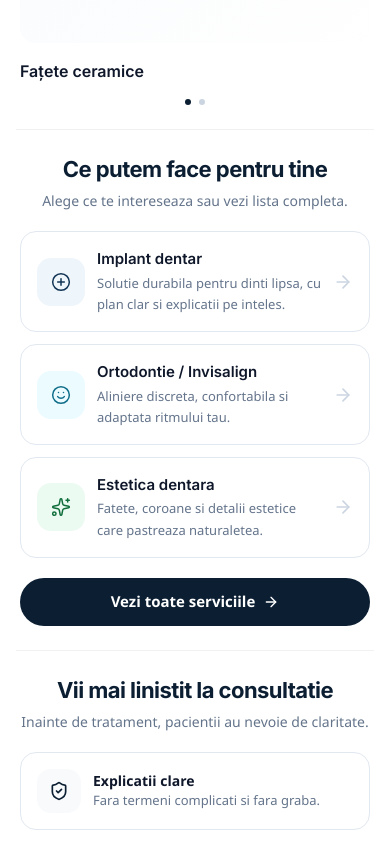
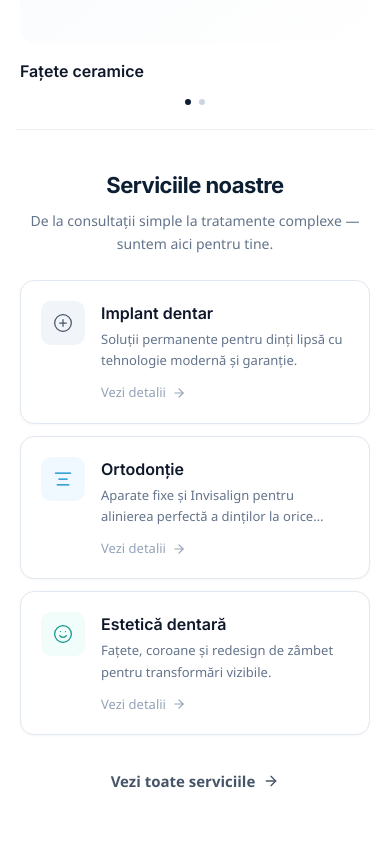
Before and after one commit to atwonio16/doctor-suciu-dental, a React (Vite) app: page / in a window 390 px wide. Shown: the part 1300-2141 px from the top of the page. Built offline with nearby package versions, Linux system fonts and the light colour scheme; no server answers; the database is empty.

Commit message:
redesign: sectiune servicii preview mobile - inspirat din desktop

```diff
--- a/src/mobile/sections/MobileServicesPreview.tsx
+++ b/src/mobile/sections/MobileServicesPreview.tsx
@@ -1,135 +1,176 @@
-import { ArrowRight, CirclePlus, Smile, Sparkles, Stethoscope, type LucideIcon } from 'lucide-react';
+import { ArrowRight, CirclePlus, AlignCenter, Smile } from 'lucide-react';
 import { Link } from 'react-router-dom';
 import { useMemo } from 'react';
 import { usePublicServices } from '../../hooks/useSupabaseData';
 
 type ServicePreviewItem = {
-  anchorId: string;
+  id: string;
   title: string;
   description: string;
-  Icon: LucideIcon;
-  accent: string;
-  softBg: string;
+  Icon: typeof CirclePlus;
+  bg: string;
+  iconColor: string;
 };
 
-const slugify = (value: string) =>
-  value
-    .toLowerCase()
-    .normalize('NFD')
-    .replace(/[\u0300-\u036f]/g, '')
-    .replace(/[^a-z0-9]+/g, '-')
-    .replace(/^-+|-+$/g, '');
-
-const getIconForTitle = (title: string, category?: string): LucideIcon => {
-  const text = `${title} ${category || ''}`.toLowerCase();
-  if (text.includes('implant')) return CirclePlus;
-  if (text.includes('ortodon') || text.includes('invisalign') || text.includes('aparat')) return Smile;
-  if (text.includes('albire') || text.includes('estetic') || text.includes('fatet')) return Sparkles;
-  return Stethoscope;
-};
-
-const defaultItems: ServicePreviewItem[] = [
+// Servicii diverse - fără duplicate
+const defaultServices: ServicePreviewItem[] = [
   {
-    anchorId: 'implantologie',
+    id: 'implanturi',
     title: 'Implant dentar',
-    description: 'Solutie durabila pentru dinti lipsa, cu plan clar si explicatii pe inteles.',
+    description: 'Soluții permanente pentru dinți lipsă cu tehnologie modernă și garanție.',
     Icon: CirclePlus,
-    accent: '#123455',
-    softBg: '#eef5fb',
+    bg: 'bg-slate-100',
+    iconColor: 'text-slate-600',
   },
   {
-    anchorId: 'ortodontie',
-    title: 'Ortodontie / Invisalign',
-    description: 'Aliniere discreta, confortabila si adaptata ritmului tau.',
-    Icon: Smile,
-    accent: '#0f6e8a',
-    softBg: '#ebfbff',
+    id: 'ortodontie',
+    title: 'Ortodonție',
+    description: 'Aparate fixe și Invisalign pentru alinierea perfectă a dinților la orice vârstă.',
+    Icon: AlignCenter,
+    bg: 'bg-sky-50',
+    iconColor: 'text-sky-600',
   },
   {
-    anchorId: 'estetica-dentara',
-    title: 'Estetica dentara',
-    description: 'Fatete, coroane si detalii estetice care pastreaza naturaletea.',
-    Icon: Sparkles,
-    accent: '#0f6e3b',
-    softBg: '#ecfbf2',
+    id: 'estetica',
+    title: 'Estetică dentară',
+    description: 'Fațete, coroane și redesign de zâmbet pentru transformări vizibile.',
+    Icon: Smile,
+    bg: 'bg-teal-50',
+    iconColor: 'text-teal-600',
   },
 ];
 
 export function MobileServicesPreview() {
   const { data: supabaseServices } = usePublicServices();
 
-  const items = useMemo<ServicePreviewItem[]>(() => {
+  const services = useMemo<ServicePreviewItem[]>(() => {
     if (supabaseServices.length > 0) {
-      return supabaseServices.slice(0, 3).map((service, index) => {
-        const icon = getIconForTitle(service.title, service.category);
+      // Luăm primele 3 servicii diverse (fără duplicate de categorii)
+      const uniqueServices: ServicePreviewItem[] = [];
+      const usedCategories = new Set<string>();
 
-        const palette = [
-          { accent: '#123455', softBg: '#eef5fb' },
-          { accent: '#0f6e8a', softBg: '#ebfbff' },
-          { accent: '#0f6e3b', softBg: '#ecfbf2' },
-          { accent: '#7c3b0f', softBg: '#fff3ea' },
-        ][index % 4];
+      for (const service of supabaseServices) {
+        const category = service.category?.toLowerCase() || '';
+        const title = service.title.toLowerCase();
 
-        return {
-          anchorId: slugify(service.title),
+        // Determinăm categoria generală
+        let generalCategory = 'other';
+        if (title.includes('implant') || category.includes('implant')) generalCategory = 'implant';
+        else if (title.includes('ortodon') || title.includes('invisalign') || category.includes('ortodon')) generalCategory = 'ortodontie';
+        else if (title.includes('estetic') || title.includes('fatet') || title.includes('coroan') || category.includes('estetic')) generalCategory = 'estetica';
+        else if (title.includes('chirurg') || category.includes('chirurg')) generalCategory = 'chirurgie';
+        else if (title.includes('pedo') || title.includes('copil') || category.includes('pedo')) generalCategory = 'pedo';
+
+        // Adăugăm doar dacă nu avem deja această categorie
+        if (!usedCategories.has(generalCategory) && uniqueServices.length < 3) {
+          usedCategories.add(generalCategory);
+
+          // Alegem icon și culori în funcție de categorie
+          let Icon = CirclePlus;
+          let bg = 'bg-slate-100';
+          let iconColor = 'text-slate-600';
+
+          if (generalCategory === 'implant') {
+            Icon = CirclePlus;
+            bg = 'bg-slate-100';
+            iconColor = 'text-slate-600';
+          } else if (generalCategory === 'ortodontie') {
+            Icon = AlignCenter;
+            bg = 'bg-sky-50';
+            iconColor = 'text-sky-600';
+          } else if (generalCategory === 'estetica') {
+            Icon = Smile;
+            bg = 'bg-teal-50';
+            iconColor = 'text-teal-600';
+          } else if (generalCategory === 'chirurgie') {
+            Icon = CirclePlus;
+            bg = 'bg-amber-50';
+            iconColor = 'text-amber-600';
+          } else if (generalCategory === 'pedo') {
+            Icon = Smile;
+            bg = 'bg-rose-50';
+            iconColor = 'text-rose-600';
+          }
+
+          uniqueServices.push({
+            id: service.id,
             title: service.title,
-          description: service.description || 'Tratament personalizat in functie de nevoile tale.',
-          Icon: icon,
-          accent: palette.accent,
-          softBg: palette.softBg,
-        };
+            description: service.description || 'Tratament personalizat în funcție de nevoile tale.',
+            Icon,
+            bg,
+            iconColor,
           });
         }
+      }
 
-    return defaultItems;
+      // Dacă nu avem destule servicii unice, completăm cu fallback
+      if (uniqueServices.length < 3) {
+        for (const fallback of defaultServices) {
+          if (uniqueServices.length >= 3) break;
+          if (!uniqueServices.some(s => s.title.toLowerCase().includes(fallback.id))) {
+            uniqueServices.push(fallback);
+          }
+        }
+      }
+
+      return uniqueServices.slice(0, 3);
+    }
+
+    return defaultServices;
   }, [supabaseServices]);
 
   return (
-    <section id="servicii" className="py-6" style={{ scrollMarginTop: '88px' }}>
+    <section id="servicii" className="py-10" style={{ scrollMarginTop: '88px' }}>
       <div className="mx-auto max-w-[480px] px-5">
-        {/* Header */}
-        <div className="mb-5 text-center">
-          <h2 className="text-[22px] font-bold text-[#0B1E32] tracking-tight">Ce putem face pentru tine</h2>
-          <p className="mt-1 text-[14px] leading-[1.5] text-slate-500">
-            Alege ce te intereseaza sau vezi lista completa.
+        {/* Header - inspirat din desktop */}
+        <div className="mb-6 text-center">
+          <h2 className="text-[22px] font-bold text-[#0B1E32] tracking-tight">
+            Serviciile noastre
+          </h2>
+          <p className="mt-2 text-[14px] leading-relaxed text-slate-500">
+            De la consultații simple la tratamente complexe — suntem aici pentru tine.
           </p>
         </div>
 
-        {/* Services List */}
+        {/* Services Cards - design inspirat din desktop */}
         <div className="space-y-3">
-          {items.map((item, index) => (
+          {services.map((service) => (
             <Link
-              key={item.anchorId}
-              to={`/servicii#${item.anchorId}`}
-              className="group flex items-center gap-3 rounded-2xl border border-slate-200 bg-white p-4 transition-all active:scale-[0.98] active:bg-slate-50"
+              key={service.id}
+              to={`/servicii#${service.id}`}
+              className="group block rounded-xl border border-slate-200 bg-white p-5 shadow-[0_1px_3px_0_rgba(0,0,0,0.04)] transition-all active:scale-[0.98] hover:shadow-[0_2px_8px_0_rgba(0,0,0,0.06)] hover:border-slate-300"
             >
+              <div className="flex items-start gap-4">
                 {/* Icon */}
-              <span
-                className="flex h-12 w-12 shrink-0 items-center justify-center rounded-xl"
-                style={{ backgroundColor: item.softBg, color: item.accent }}
-              >
-                <item.Icon className="h-5 w-5" strokeWidth={1.8} />
-              </span>
+                <div className={`shrink-0 flex h-11 w-11 items-center justify-center rounded-lg ${service.bg} transition-transform group-hover:scale-105`}>
+                  <service.Icon className={`h-5 w-5 ${service.iconColor}`} strokeWidth={1.5} />
+                </div>
 
                 {/* Content */}
                 <div className="min-w-0 flex-1">
-                <h3 className="text-[15px] font-semibold text-slate-900">{item.title}</h3>
-                <p className="mt-0.5 text-[13px] leading-relaxed text-slate-500">
-                  {item.description}
+                  <h3 className="text-[16px] font-semibold text-slate-900 group-hover:text-[#0B1E32] transition-colors">
+                    {service.title}
+                  </h3>
+                  <p className="mt-1 text-[13px] leading-relaxed text-slate-500 line-clamp-2">
+                    {service.description}
                   </p>
+
+                  {/* Vezi detalii link */}
+                  <div className="mt-3 flex items-center gap-1.5 text-[13px] font-medium text-slate-400 group-hover:text-[#0B1E32] transition-colors">
+                    <span>Vezi detalii</span>
+                    <ArrowRight className="h-3.5 w-3.5 transition-transform group-hover:translate-x-0.5" />
                   </div>
-
-              {/* Arrow */}
-              <ArrowRight className="h-5 w-5 shrink-0 text-slate-300 transition-transform group-hover:translate-x-1" />
+                </div>
+              </div>
             </Link>
           ))}
         </div>
 
-        {/* CTA */}
-        <div className="mt-5">
+        {/* CTA Link - stil text ca pe desktop */}
+        <div className="mt-6 text-center">
           <Link
             to="/servicii"
-            className="flex h-[48px] w-full items-center justify-center gap-2 rounded-full bg-[#0B1E32] text-white text-[15px] font-semibold transition-transform active:scale-[0.98]"
+            className="inline-flex items-center gap-2 text-[15px] font-semibold text-slate-600 hover:text-[#0B1E32] transition-colors"
           >
             Vezi toate serviciile
             <ArrowRight className="h-4 w-4" />
```
Lines whose indentation alone changed are shown as unchanged.
